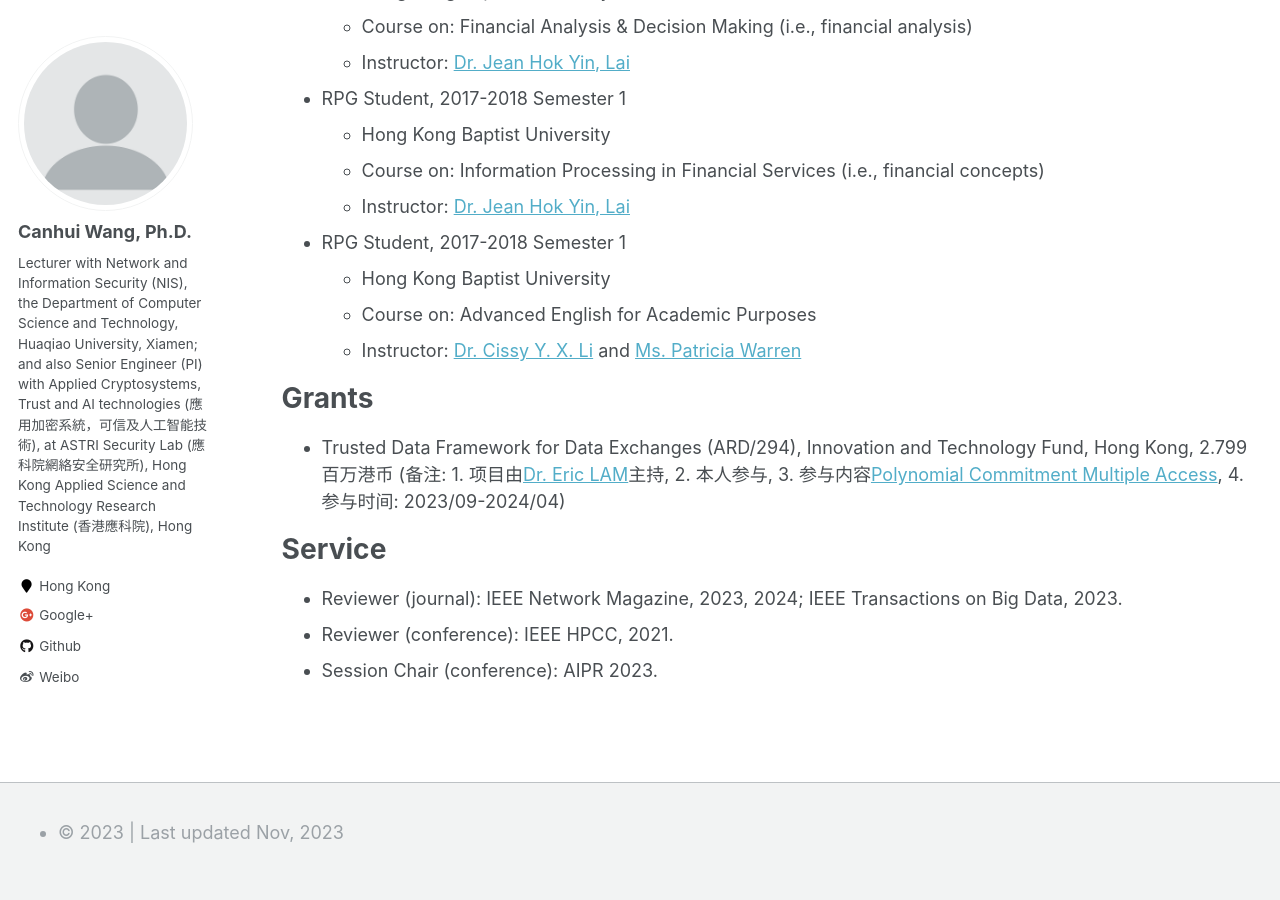
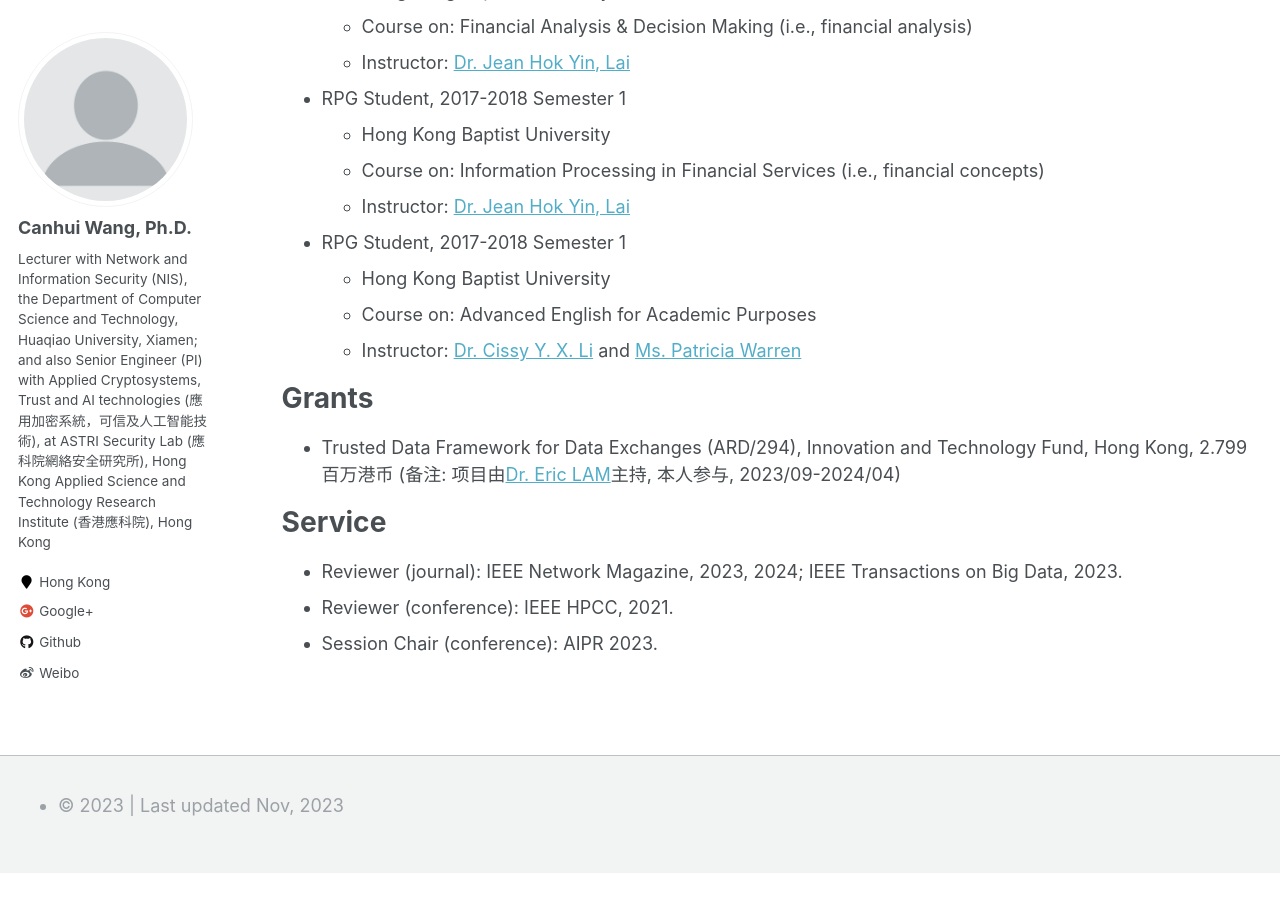
Before and after one commit to Canhui/canhui.github.io, a Jekyll site: the page built from _pages/cv.md, in a window 1280 px wide and 900 px high, scrolled down 3071 px. Built offline with Jekyll 4.4.1, drawn with Linux system fonts in a browser that asks for light colours; after the commit the page ends 3944 px from its top, so only the background shows below that.

Commit message:
Update cv.md

```diff
--- a/_pages/cv.md
+++ b/_pages/cv.md
@@ -142,7 +142,7 @@ Skills
 
 Grants
 ======
-* Trusted Data Framework for Data Exchanges (ARD/294), Innovation and Technology Fund, Hong Kong, 2.799百万港币 (备注: 1. 项目由[Dr. Eric LAM](https://www.linkedin.com/in/peifunglam2/)主持, 2. 本人参与, 3. 参与内容[Polynomial Commitment Multiple Access](https://www.astri.org/rdprojects/trusted-data-framework-for-data-exchanges/), 4. 参与时间: 2023/09-2024/04)
+* Trusted Data Framework for Data Exchanges (ARD/294), Innovation and Technology Fund, Hong Kong, 2.799百万港币 (备注: 项目由[Dr. Eric LAM](https://www.linkedin.com/in/peifunglam2/)主持, 本人参与, 2023/09-2024/04)
 
 Service
 ======
```
